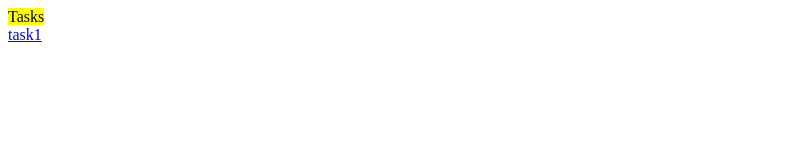
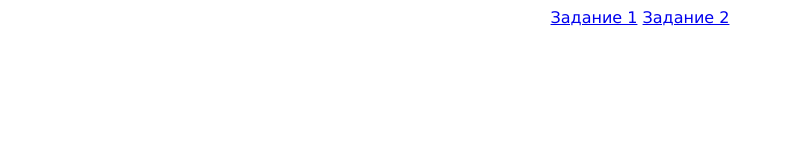
Before and after one commit to vmi98/web_tasks, a plain HTML site: page index.html in a window 1280 px wide. Shown: the whole page, without its empty margins (0-785 px from the left). Drawn offline with Linux system fonts and the light colour scheme.

Commit message:
Update index.html

```diff
--- a/index.html
+++ b/index.html
@@ -2,14 +2,21 @@
 
 <html lang="en">
     <head>
-        <title>Tasks</title>
+        <style>
+   body {
+    font-size: 100%;
+    font-family: Verdana, Arial, Helvetica, sans-serif;
+    text-align:center;
+   title {
+    font-size: 150%;
+    font-family: Verdana, Arial, Helvetica, sans-serif;
+    text-align:left;
+   }
+  </style>
+        <title>Задания к 25.02.23, гр. 4109, Мишина В.И.</title>
     </head>
     <body>
-        <mark>Tasks</mark>
-
-    <br>
-
-<a href="Task1.xml">task1</a>
-
-</body>
+            <a href="Task1.xml">Задание 1</a>
+            <a href="Task2.xml">Задание 2</a>
+    </body>
 </html>
```
